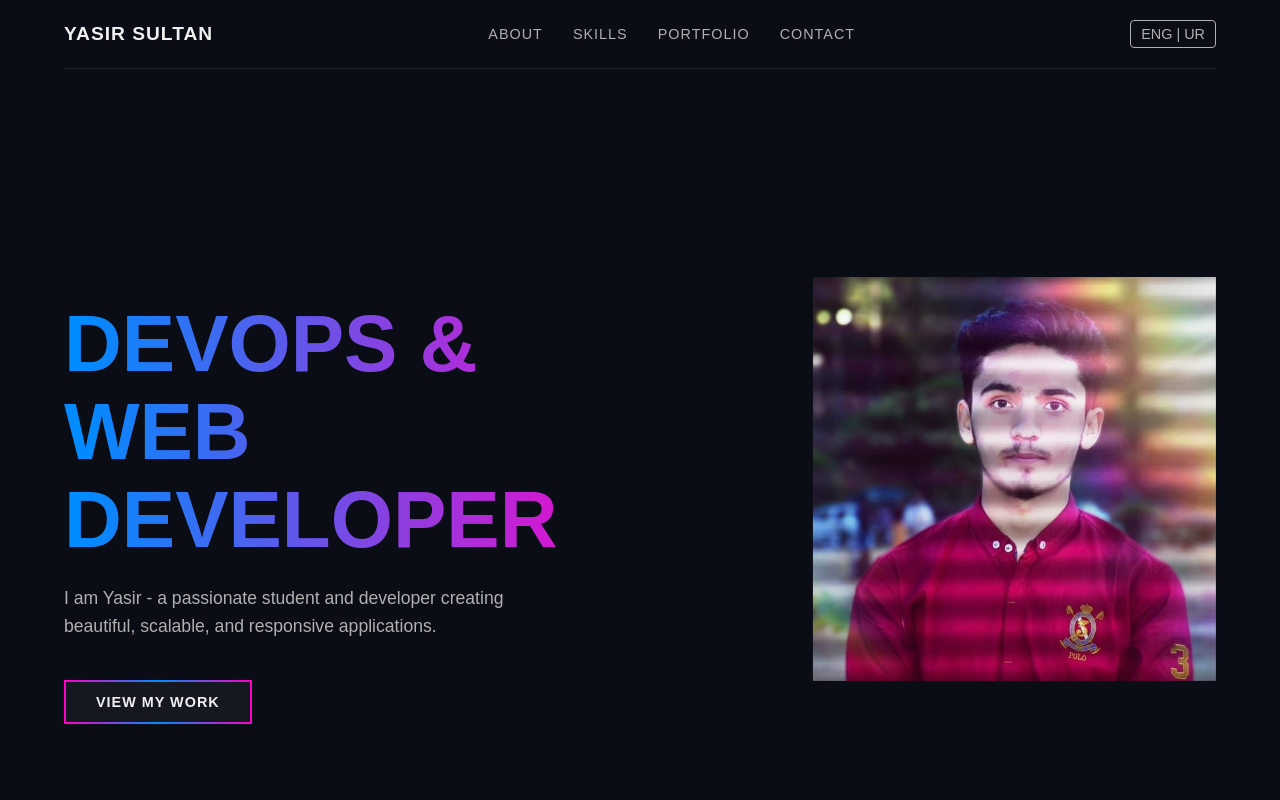
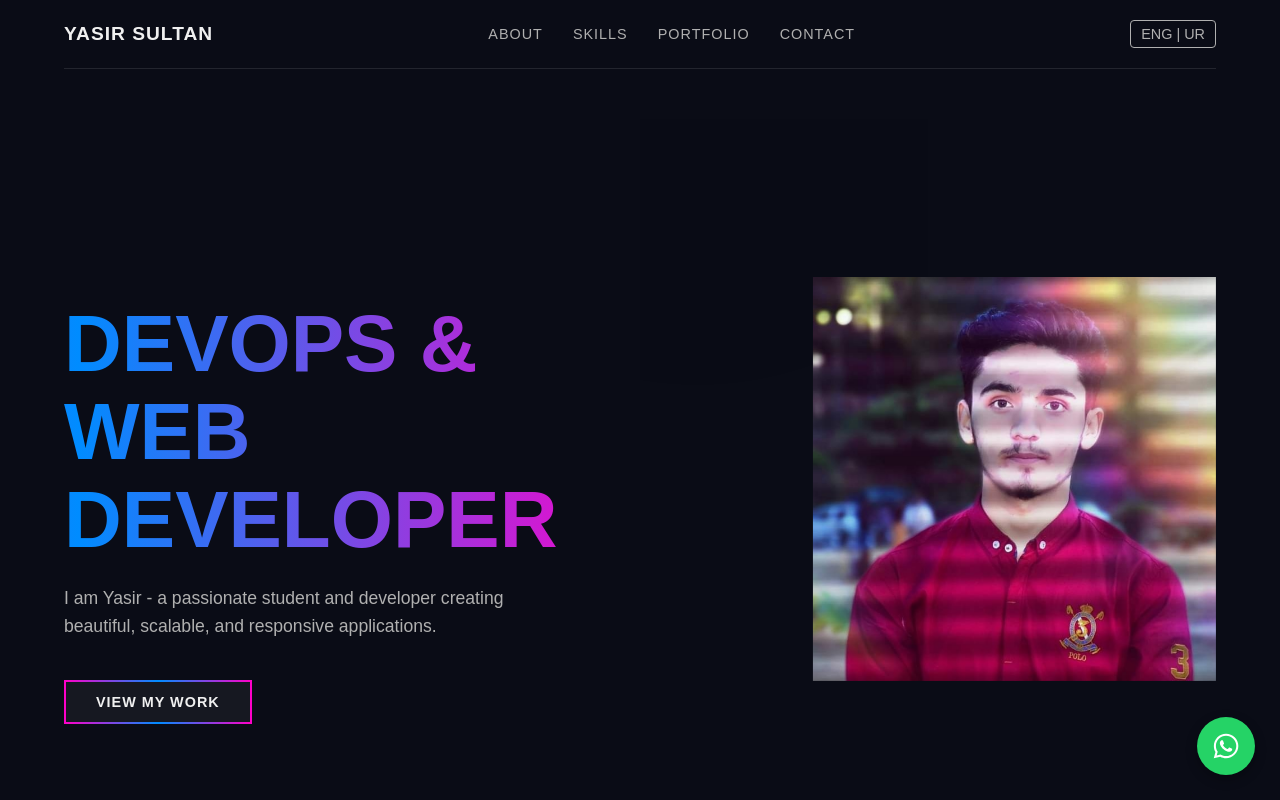
Before and after one commit to sultanyaso/my-portfolio, a React (Create React App) app: page / in a window 1280 px wide. Shown: the top 800 px of the page. Built offline with nearby package versions, Linux system fonts and the light colour scheme.

Commit message:
Update App.js file

```diff
--- a/src/App.js
+++ b/src/App.js
@@ -4,6 +4,7 @@ import About from './components/About';
 import Skills from './components/Skills';
 import Projects from './components/Projects';
 import Contact from './components/Contact';
+import WhatsAppButton from "./components/WhatsAppButton";
 
 function App() {
   return (
@@ -13,6 +14,7 @@ function App() {
       <Skills />
       <Projects />
       <Contact />
+      <WhatsAppButton />
     </div>
   );
 }
```
